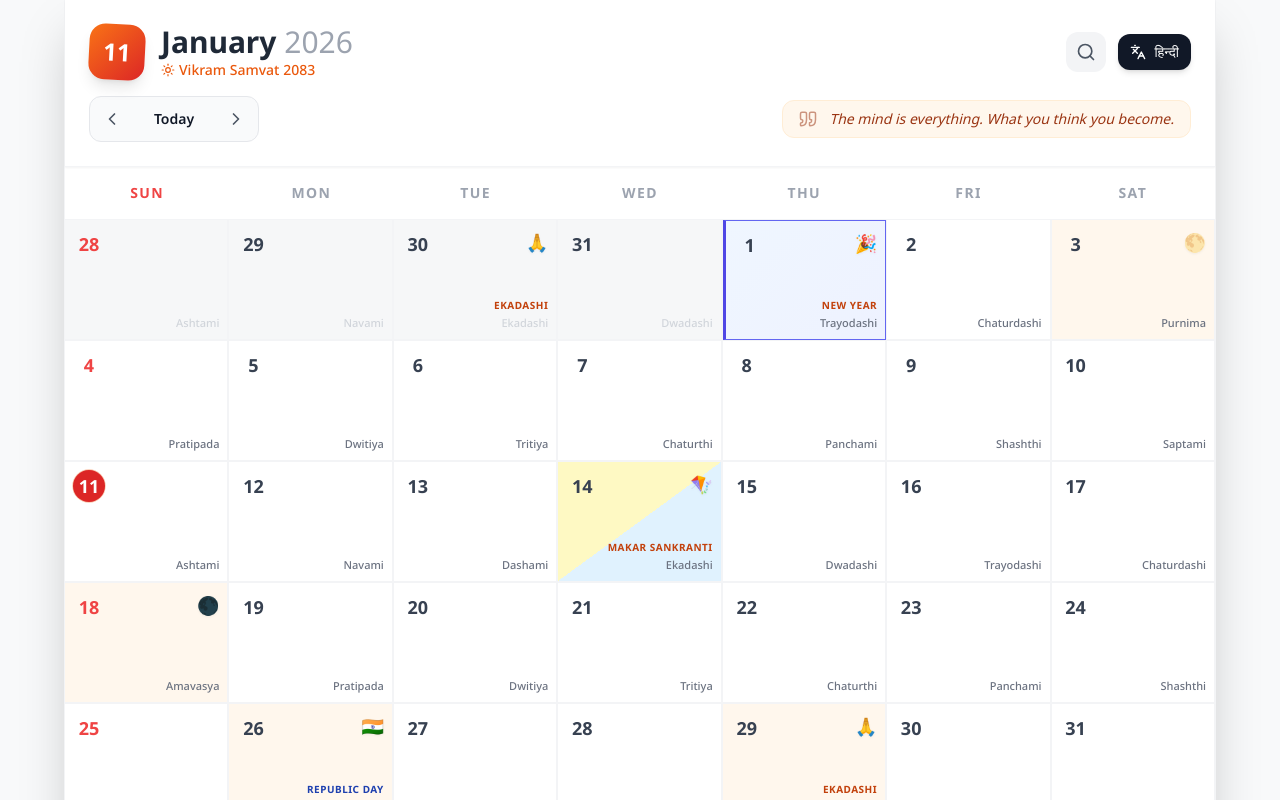
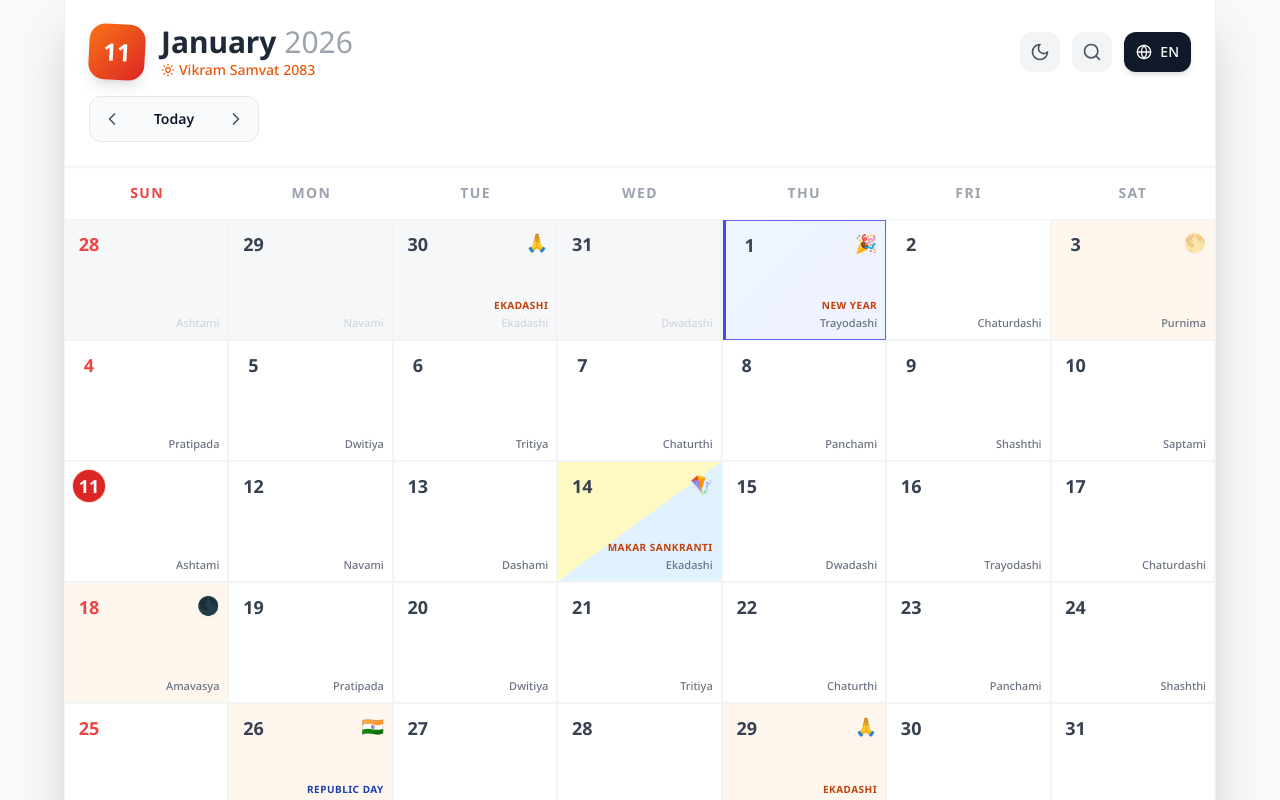
Before and after one commit to yasukikira/Hindi-calendar, a React (Vite) app: page / in a window 1280 px wide. Shown: the top 800 px of the page. Built offline with nearby package versions, Linux system fonts and the light colour scheme.

Commit message:
Update CalendarHeader.jsx

```diff
--- a/src/components/CalendarHeader.jsx
+++ b/src/components/CalendarHeader.jsx
@@ -1,23 +1,29 @@
-import React from 'react';
-import { ChevronLeft, ChevronRight, Languages, Sun, Quote, Search } from 'lucide-react';
+import React, { useState } from 'react';
+import { ChevronLeft, ChevronRight, Search, Sun, Moon, Globe, Check } from 'lucide-react';
 import { DATA } from '../data/constants';
 
-const CalendarHeader = ({ date, onPrev, onNext, onToday, lang, toggleLang, onOpenJump }) => {
-  const t = DATA[lang];
-  const quoteIndex = (date.getDate() + date.getMonth()) % DATA[lang].quotes.length;
-  const quote = DATA[lang].quotes[quoteIndex];
+const CalendarHeader = ({ date, onPrev, onNext, onToday, lang, setLang, onOpenJump, darkMode, toggleDarkMode }) => {
+  const t = DATA[lang] || DATA['en'];
+  const [showLangMenu, setShowLangMenu] = useState(false);
+
+  const languages = [
+    { code: 'en', label: 'English' },
+    { code: 'hi', label: 'हिन्दी' },
+    { code: 'mr', label: 'मराठी' },
+    { code: 'gu', label: 'ગુજરાતી' }
+  ];
 
   return (
-    <div className="flex flex-col p-4 md:p-6 bg-white border-b border-gray-100 shadow-sm z-20 gap-4">
-      {/* Top Row: Date Info & Actions */}
+    <div className="flex flex-col p-4 md:p-6 bg-white border-b border-gray-100 shadow-sm z-20 gap-4 transition-colors duration-300">
       <div className="flex flex-wrap items-center justify-between gap-4">
 
+        {/* Date Display */}
         <div className="flex items-center gap-4">
           <div className="hidden sm:flex w-14 h-14 bg-gradient-to-br from-orange-500 to-red-600 rounded-2xl shadow-lg items-center justify-center text-white font-bold text-2xl transform rotate-3 hover:rotate-0 transition-transform duration-300">
             {date.getDate()}
           </div>
           <div>
-            <h1 className={`text-2xl md:text-3xl font-bold text-gray-800 ${lang === 'hi' ? 'font-hindi' : 'font-eng'}`}>
+            <h1 className={`text-2xl md:text-3xl font-bold text-gray-800 ${lang !== 'en' ? 'font-hindi' : 'font-eng'}`}>
               {t.months[date.getMonth()]} <span className="font-light text-gray-400">{date.getFullYear()}</span>
             </h1>
             <p className="text-orange-600 font-medium text-xs md:text-sm flex items-center gap-1">
@@ -26,7 +32,17 @@ const CalendarHeader = ({ date, onPrev, onNext, onToday, lang, toggleLang, onOpe
           </div>
         </div>
 
+        {/* Controls */}
         <div className="flex items-center gap-2 md:gap-3 ml-auto md:ml-0">
+
+           {/* Dark Mode Toggle */}
+           <button
+            onClick={toggleDarkMode}
+            className="p-2.5 bg-gray-100 hover:bg-gray-200 text-gray-600 rounded-xl transition-colors"
+          >
+            {darkMode ? <Sun size={20} /> : <Moon size={20} />}
+          </button>
+
            <button
             onClick={onOpenJump}
             className="p-2.5 bg-gray-100 hover:bg-orange-100 hover:text-orange-600 text-gray-600 rounded-xl transition-colors"
@@ -35,36 +51,49 @@ const CalendarHeader = ({ date, onPrev, onNext, onToday, lang, toggleLang, onOpe
             <Search size={20} />
           </button>
 
+          {/* Language Dropdown */}
+          <div className="relative">
             <button
-            onClick={toggleLang}
-            className="flex items-center gap-2 px-3 py-2 bg-gray-900 text-white rounded-xl hover:bg-gray-800 transition-colors shadow-md text-sm font-medium"
+              onClick={() => setShowLangMenu(!showLangMenu)}
+              className="flex items-center gap-2 px-3 py-2.5 bg-gray-900 text-white rounded-xl hover:bg-gray-800 transition-colors shadow-md text-sm font-medium"
             >
-            <Languages size={16} />
-            <span className="hidden sm:inline">{lang === 'en' ? 'हिन्दी' : 'English'}</span>
-            <span className="sm:hidden">{lang === 'en' ? 'HI' : 'EN'}</span>
+              <Globe size={16} />
+              <span className="uppercase">{lang}</span>
             </button>
+
+            {showLangMenu && (
+              <>
+                <div className="fixed inset-0 z-10" onClick={() => setShowLangMenu(false)} />
+                <div className="absolute right-0 top-full mt-2 w-40 bg-white rounded-xl shadow-xl border border-gray-100 py-2 z-20 overflow-hidden">
+                  {languages.map((l) => (
+                    <button
+                      key={l.code}
+                      onClick={() => { setLang(l.code); setShowLangMenu(false); }}
+                      className="flex items-center justify-between w-full px-4 py-2 text-sm text-gray-700 hover:bg-orange-50 hover:text-orange-600 text-left"
+                    >
+                      <span className={l.code !== 'en' ? 'font-hindi' : ''}>{l.label}</span>
+                      {lang === l.code && <Check size={14} />}
+                    </button>
+                  ))}
+                </div>
+              </>
+            )}
+          </div>
         </div>
       </div>
 
-      {/* Navigation & Quote Row */}
-      <div className="flex flex-col md:flex-row items-start md:items-center justify-between gap-4">
-        <div className="flex items-center gap-1 bg-gray-50 p-1 rounded-xl border border-gray-200">
+      {/* Navigation */}
+      <div className="flex items-center gap-1 bg-gray-50 p-1 rounded-xl border border-gray-200 w-fit">
         <button onClick={onPrev} className="p-2 hover:bg-white hover:shadow-sm rounded-lg transition-all text-gray-600">
           <ChevronLeft size={20} />
         </button>
-          <button onClick={onToday} className={`px-4 py-1.5 text-sm font-semibold rounded-lg hover:bg-white hover:shadow-sm transition-all min-w-[80px] ${lang === 'hi' ? 'font-hindi' : 'font-eng'}`}>
+        <button onClick={onToday} className={`px-4 py-1.5 text-sm font-semibold rounded-lg hover:bg-white hover:shadow-sm transition-all min-w-[80px] ${lang !== 'en' ? 'font-hindi' : 'font-eng'}`}>
           {t.ui.today}
         </button>
         <button onClick={onNext} className="p-2 hover:bg-white hover:shadow-sm rounded-lg transition-all text-gray-600">
           <ChevronRight size={20} />
         </button>
       </div>
-
-        <div className="hidden md:flex items-center gap-3 bg-orange-50 border border-orange-100 text-orange-800 px-4 py-2 rounded-xl text-sm max-w-lg">
-          <Quote size={18} className="shrink-0 opacity-50" />
-          <span className={`italic ${lang === 'hi' ? 'font-hindi' : 'font-eng'}`}>{quote}</span>
-        </div>
-      </div>
     </div>
   );
 };
```
Lines whose indentation alone changed are shown as unchanged.
